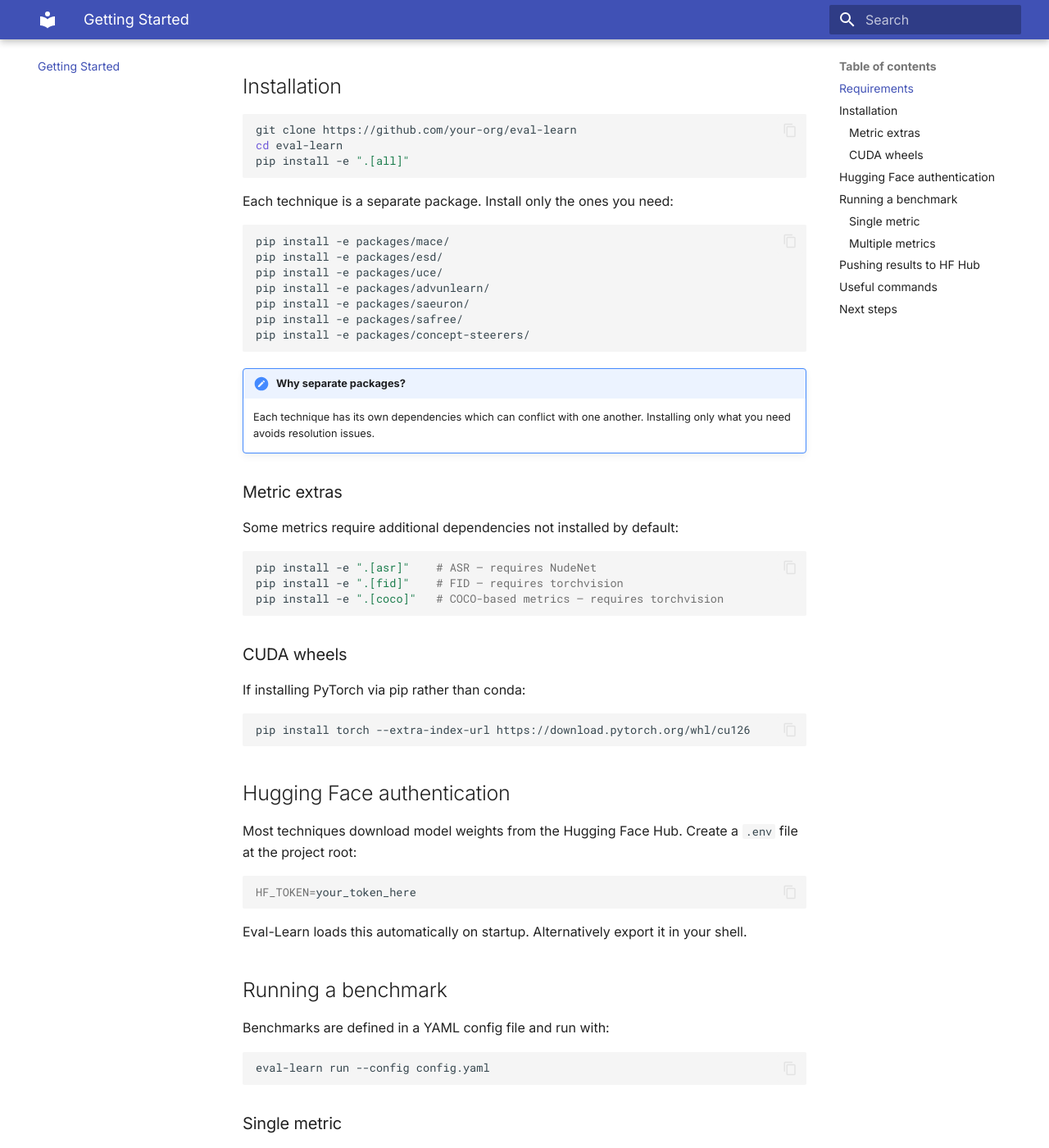
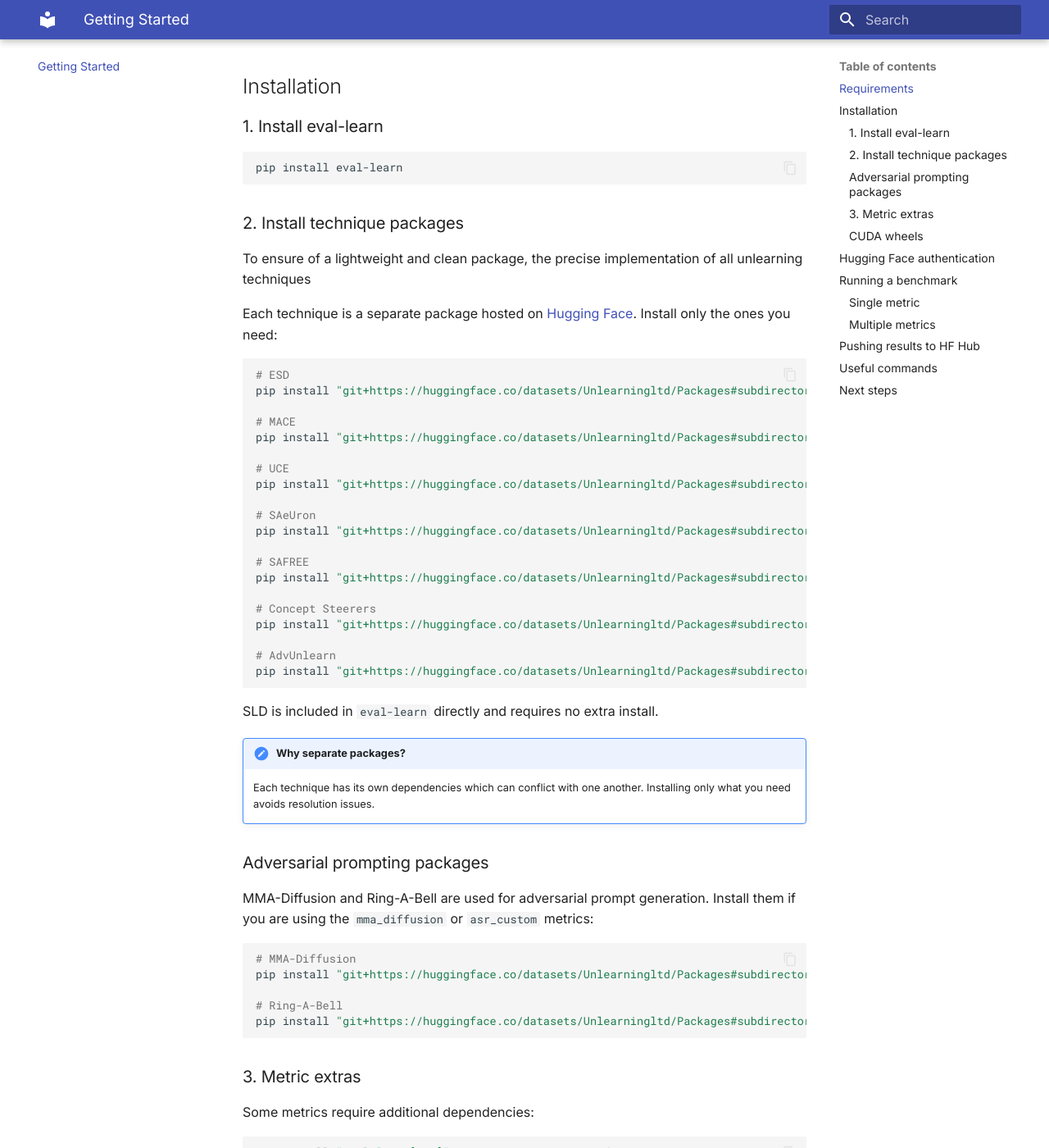
Before and after one commit to nikhilr2907/eval-learn, an MkDocs documentation site: the page built from docs/docs/getting-started.md, in a window 1280 px wide and 1400 px high, scrolled down 290 px. Shown: the whole window at 82% size. Built offline with MkDocs 1.6.1 and Material for MkDocs 9.7.7, drawn with Linux system fonts in a browser that asks for light colours; some of the changed text lies outside the part shown.

Commit message:
fix: small modifications

````diff
--- a/docs/docs/getting-started.md
+++ b/docs/docs/getting-started.md
@@ -7,36 +7,68 @@
 
 ## Installation
 
+### 1. Install eval-learn
+
 ```bash
-git clone https://github.com/your-org/eval-learn
-cd eval-learn
-pip install -e ".[all]"
+pip install eval-learn
 ```
 
-Each technique is a separate package. Install only the ones you need:
+### 2. Install technique packages
+
+To ensure of a lightweight and clean package, the precise implementation of all unlearning techniques
+
+Each technique is a separate package hosted on [Hugging Face](https://huggingface.co/datasets/Unlearningltd/Packages).
+Install only the ones you need:
 
 ```bash
-pip install -e packages/mace/
-pip install -e packages/esd/
-pip install -e packages/uce/
-pip install -e packages/advunlearn/
-pip install -e packages/saeuron/
-pip install -e packages/safree/
-pip install -e packages/concept-steerers/
+# ESD
+pip install "git+https://huggingface.co/datasets/Unlearningltd/Packages#subdirectory=esd"
+
+# MACE
+pip install "git+https://huggingface.co/datasets/Unlearningltd/Packages#subdirectory=mace"
+
+# UCE
+pip install "git+https://huggingface.co/datasets/Unlearningltd/Packages#subdirectory=uce"
+
+# SAeUron
+pip install "git+https://huggingface.co/datasets/Unlearningltd/Packages#subdirectory=saeuron"
+
+# SAFREE
+pip install "git+https://huggingface.co/datasets/Unlearningltd/Packages#subdirectory=safree"
+
+# Concept Steerers
+pip install "git+https://huggingface.co/datasets/Unlearningltd/Packages#subdirectory=concept-steerers"
+
+# AdvUnlearn
+pip install "git+https://huggingface.co/datasets/Unlearningltd/Packages#subdirectory=advunlearn"
 ```
+
+SLD is included in `eval-learn` directly and requires no extra install.
 
 !!! note "Why separate packages?"
     Each technique has its own dependencies which can conflict with one another.
     Installing only what you need avoids resolution issues.
 
-### Metric extras
+### Adversarial prompting packages
 
-Some metrics require additional dependencies not installed by default:
+MMA-Diffusion and Ring-A-Bell are used for adversarial prompt generation. Install them if you are using the `mma_diffusion` or `asr_custom` metrics:
 
 ```bash
-pip install -e ".[asr]"    # ASR — requires NudeNet
-pip install -e ".[fid]"    # FID — requires torchvision
-pip install -e ".[coco]"   # COCO-based metrics — requires torchvision
+# MMA-Diffusion
+pip install "git+https://huggingface.co/datasets/Unlearningltd/Packages#subdirectory=mma_diff"
+
+# Ring-A-Bell
+pip install "git+https://huggingface.co/datasets/Unlearningltd/Packages#subdirectory=RING_A_BELL"
+```
+
+### 3. Metric extras
+
+Some metrics require additional dependencies:
+
+```bash
+pip install "eval-learn[asr]"    # ASR — requires NudeNet
+pip install "eval-learn[fid]"    # FID — requires torchvision
+pip install "eval-learn[coco]"   # COCO-based metrics — requires torchvision
 ```
 
 ### CUDA wheels
@@ -60,7 +92,7 @@ Eval-Learn loads this automatically on startup. Alternatively export it in your
 
 ## Running a benchmark
 
-Benchmarks are defined in a YAML config file and run with:
+Benchmarks are defined in a config file (YAML or JSON) and run with:
 
 ```bash
 eval-learn run --config config.yaml
````
Also changed, not shown: nudity_unlearning_demo.py (+25 -25 lines), 1 other file.
